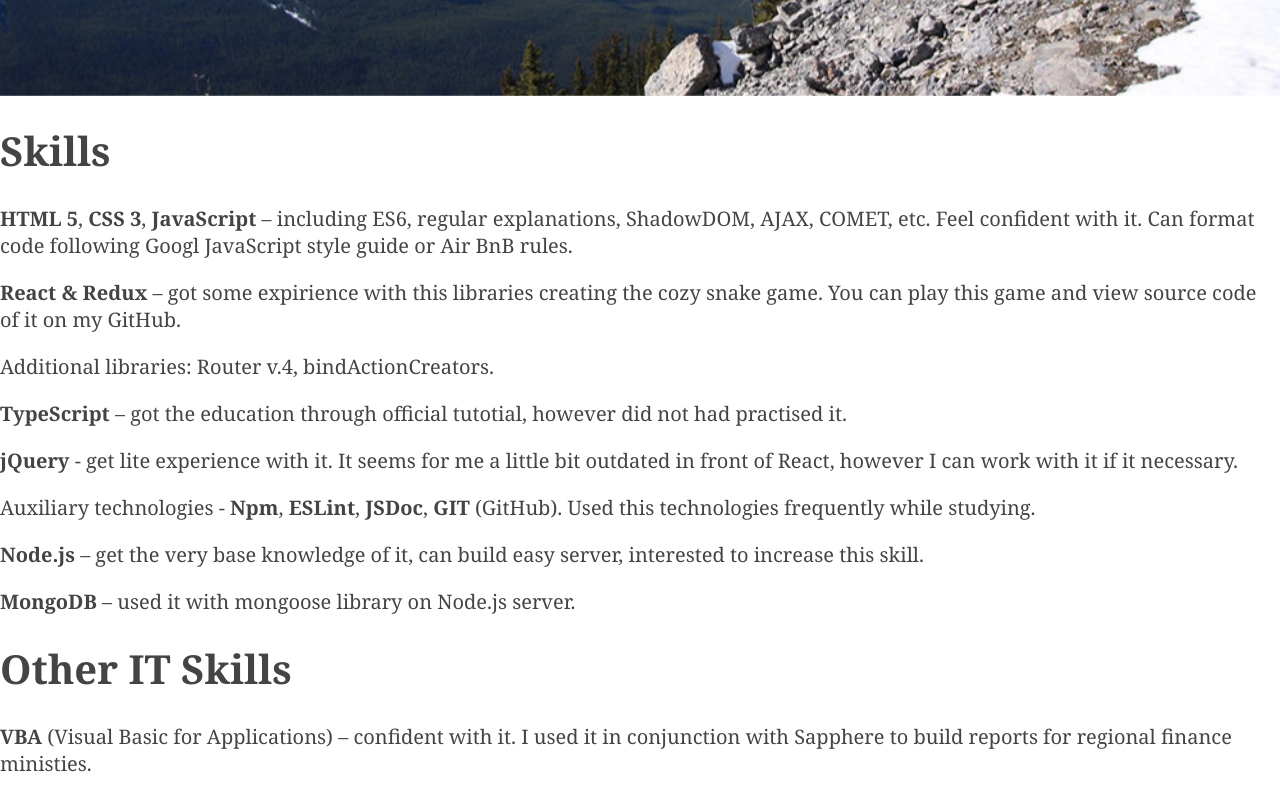
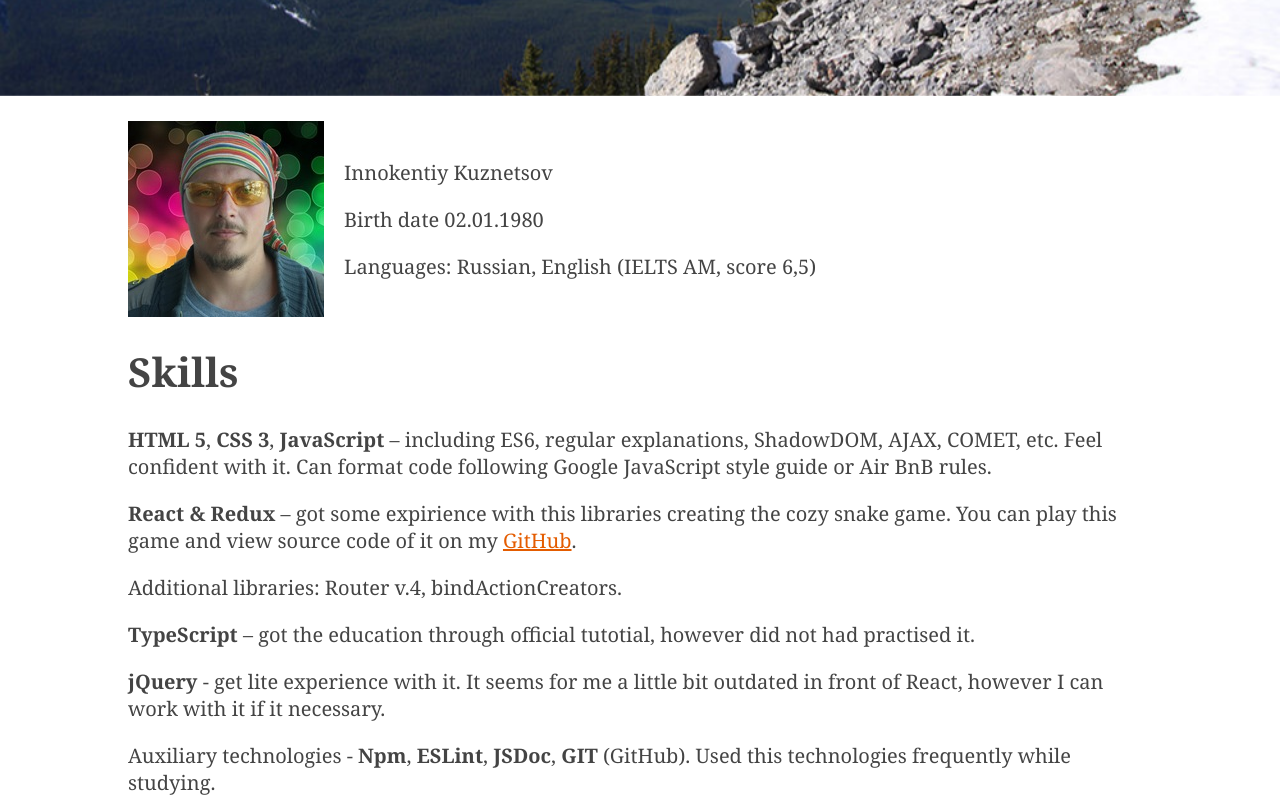
Before and after one commit to KEH9/portfolio, a React (Create React App) app: page / in a window 1280 px wide. Shown: the part 520-1320 px from the top of the page. Built offline with nearby package versions, Linux system fonts and the light colour scheme.

Commit message:
contacts, photo, personal info, css and general sizes

```diff
--- a/src/components/resume/Resume.css
+++ b/src/components/resume/Resume.css
@@ -1,13 +1,25 @@
+A:visited {
+  color: #808000; /* Цвет посещенной ссылки */
+}
+
 .resume {
 font-family: "Martel-subset", Georgia;
 font-size: 20px;
 color: rgb(68, 68, 68);
 }
 
+.resume-main {
+  display: block;
+  width: 80%;
+  margin: 0 auto;
+  padding-top: 25px;
+}
+
 .wrapper {
   font-family: "Martel-subset", Georgia !important;
   font-size: 20px;
   color: rgb(68, 68, 68);
+  padding: 0;
 }
 
 .paratext {
@@ -25,3 +37,22 @@ color: rgb(68, 68, 68);
 .special {
   font-weight: bold;
 }
+
+.photo {
+  float: left;
+  display: block;
+}
+
+.photo-holder {
+  position: relative;
+  overflow: hidden;
+  width: 99%;
+}
+
+.personal-holder {
+  display: inline;
+  position: absolute;
+  top: 50%;
+  transform: translateY(-50%);
+  padding-left: 20px;
+}
--- a/src/components/resume/Resume.js
+++ b/src/components/resume/Resume.js
@@ -8,6 +8,9 @@ import PastJobs from './sections/PastJobs';
 import Education from './sections/Education';
 import PersonalStatement from './sections/PersonalStatement';
 import Hobbies from './sections/Hobbies';
+import Personal from './sections/Personal';
+import Contacts from './sections/Contacts';
+
 
 const Paratext = () => (
   <div className="paratext"> Front-end software developer </div>
@@ -45,14 +48,20 @@ class Resume extends Component {
 
         <ParallaxImage />
 
+        <div className="resume">
+
+          <div className="resume-main">
+            <Personal />
             <Skills />
             <OtherITSkills />
             <PastJobs />
             <Education />
             <PersonalStatement />
             <Hobbies />
+            <Contacts />
+          </div>
 
-        <div className="special">Looking for a visa sponsor or distant job.</div>
+        </div>
 
 
       </div>
--- /dev/null
+++ b/src/components/resume/sections/Contacts.js
@@ -0,0 +1,33 @@
+/* eslint-disable max-len */
+import React from 'react';
+
+export default function Contacts() {
+  return (
+    <div className="contacts">
+
+      <h1>Contacts</h1>
+
+      <p>
+        <span className="special">Phone:</span> <a href="tel:+79089164787">+79089164787</a>. <span className="special">WhatsApp, Viber, Telegram and Skype</span> are also available at this number
+      </p>
+
+      <p>
+        Email: <a href="mailto:innokkuz@protonmail.com">innokkuz@protonmail.com</a>
+      </p>
+
+      <p>
+        <span className="special">Social networks:</span> facebook (just created), vk (to see this account send me a friend rquest)
+      </p>
+
+      <p>
+        <span className="special">facebook</span> - it is very new
+      </p>
+
+      <p>
+        <a href="https://vk.com/innokentiy_k">vk.com</a> - to see this account send me a friend request
+      </p>
+
+    </div>
+
+  );
+}
--- /dev/null
+++ b/src/components/resume/sections/Personal.js
@@ -0,0 +1,34 @@
+/* eslint-disable max-len */
+import React from 'react';
+import photo from '../img/photo.bmp';
+
+export default function Personal() {
+  return (
+    <div className="personal">
+
+      <div className="photo-holder">
+        <img className="photo" src={photo} alt="me" />
+
+        <div className="personal-holder">
+
+          <p>
+            Innokentiy Kuznetsov
+          </p>
+
+          <p>
+            Birth date 02.01.1980
+          </p>
+
+          <p>
+            Languages: Russian, English (IELTS AM, score 6,5)
+          </p>
+
+        </div>
+
+      </div>
+
+
+    </div>
+
+  );
+}
--- a/src/components/resume/sections/PersonalStatement.js
+++ b/src/components/resume/sections/PersonalStatement.js
@@ -9,6 +9,7 @@ export default function PersonalStatement() {
       <p>
         I am inquisitive and like to learn something new. I have a certain portion of perfectionism and prefer a systematical approach to job and studies. I enjoying to solve complex problems and to find non-standard solutions. I like to create convenient products which are shows respect to time and resources of the users. Easily making contacts with people, some of my ex-colleagues are still my close friends.
       </p>
+      <p>Looking for a visa sponsor or a distant job.</p>
 
     </div>
 
--- a/src/components/resume/sections/Skills.js
+++ b/src/components/resume/sections/Skills.js
@@ -5,8 +5,8 @@ export default function Skills() {
   return (
     <div className="skills">
       <h1>Skills</h1>
-      <p><span className="special">HTML 5</span>, <span className="special">CSS 3</span>, <span className="special">JavaScript</span> – including ES6, regular explanations, ShadowDOM, AJAX, COMET, etc. Feel confident with it. Can format code following Googl JavaScript style guide or Air BnB rules.</p>
-      <p><span className="special">React & Redux</span> – got some expirience with this libraries creating the cozy snake game. You can play this game and view source code of it on my GitHub.</p>
+      <p><span className="special">HTML 5</span>, <span className="special">CSS 3</span>, <span className="special">JavaScript</span> – including ES6, regular explanations, ShadowDOM, AJAX, COMET, etc. Feel confident with it. Can format code following Google JavaScript style guide or Air BnB rules.</p>
+      <p><span className="special">React & Redux</span> – got some expirience with this libraries creating the cozy snake game. You can play this game and view source code of it on my <a href="https://github.com/KEH9/portfolio">GitHub</a>.</p>
       <p>Additional libraries: Router v.4, bindActionCreators.</p>
       <p><span className="special">TypeScript</span> – got the education through official tutotial, however did not had practised it.</p>
       <p><span className="special">jQuery</span> - get lite experience with it. It seems for me a little bit outdated in front of React, however I can work with it if it necessary.</p>
```
Also changed, not shown: src/components/resume/img/photo.bmp (added). Lines whose indentation alone changed are shown as unchanged.
